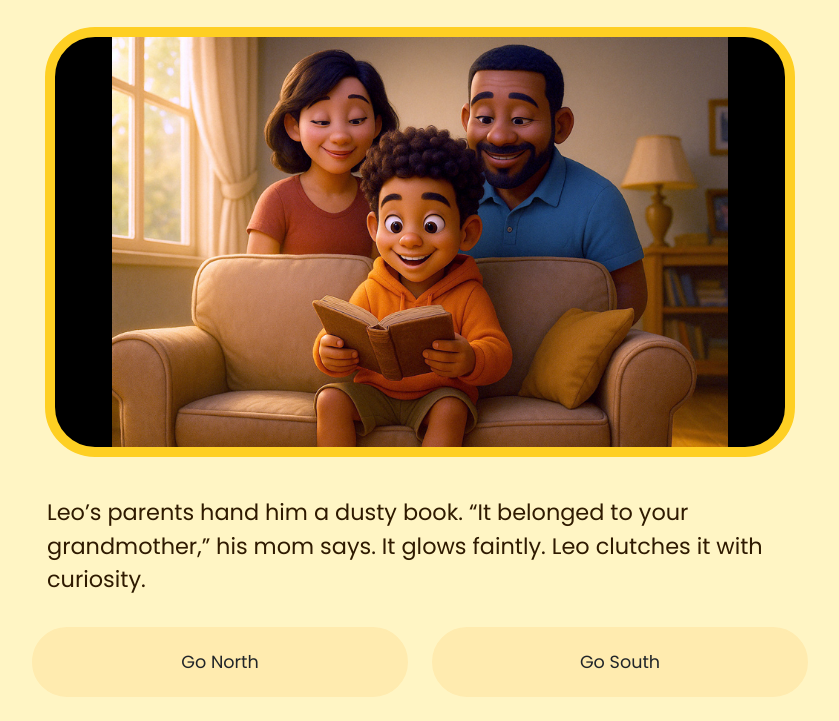
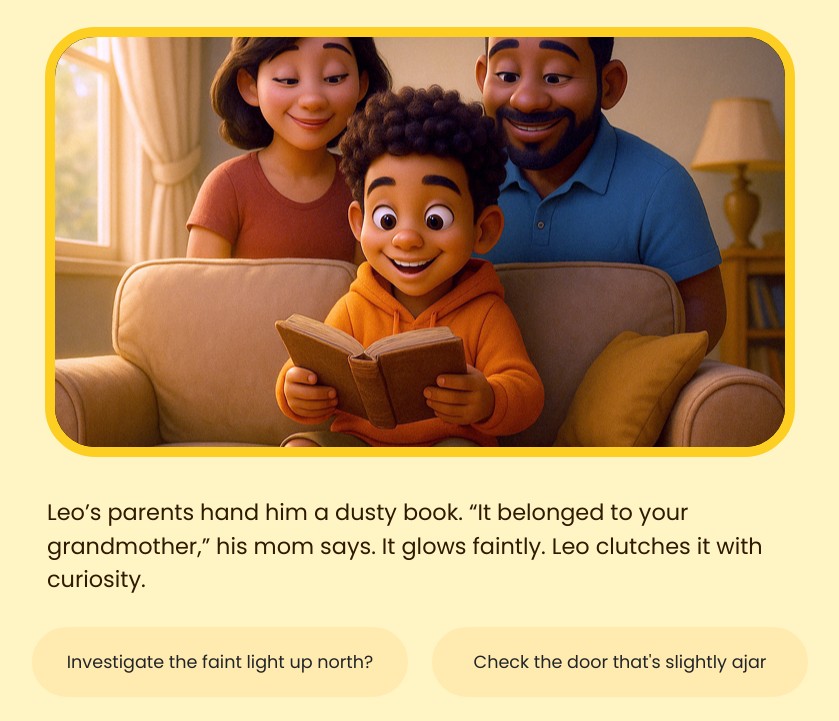
Before and after one commit to jtraveler/project-2, a plain HTML site: page index.html in a window 1280 px wide. Shown: the part 231-952 px from the top of the page, without its empty margins (220-1059 px from the left). Drawn offline with nearby package versions, Linux system fonts and the light colour scheme.

Commit message:
updated the JS to allow the buttons to display their pertaining text

```diff
--- a/assets/css/style.css
+++ b/assets/css/style.css
@@ -41,11 +41,19 @@ h1 {
   margin-bottom: 20px;
   border: 10px solid #fecf23;
   background-color: black;
+  position: relative; /* Add this */
 }
 
 #room-media img {
-  max-width: 100%;
-  height: 100%;
+  position: absolute;
+  top: 50%;
+  left: 50%;
+  transform: translate(-50%, -50%);
+  min-width: 100%;
+  min-height: 100%;
+  width: auto;
+  height: auto;
+  max-width: none;
   opacity: 1;
   transition: opacity 0.5s ease-in-out;
 }
@@ -69,6 +77,7 @@ h1 {
   padding: 15px;
   border-radius: 5px;
   height: fit-content;
+  min-height: 130px;
 }
 
 #direction {
--- a/assets/js/script.js
+++ b/assets/js/script.js
@@ -20,6 +20,12 @@ const rooms = [
         south: 2,
         east: -1,
         west: -1,
+        buttonText: {
+          north: "Investigate the faint light up north?",
+          south: "Check the door that's slightly ajar",
+          east: "Peek into the adjacent cell",
+          west: "Examine your own cell more carefully"
+        },
         media: {
           type: "image",
           src: "assets/images/story-route-0.jpg",
@@ -35,6 +41,12 @@ const rooms = [
         south: 4,
         east: 5,
         west: 6,
+        buttonText: {
+          north: "Investigate the faint light up north?",
+          south: "Check the door that's slightly ajar",
+          east: "Peek into the adjacent cell",
+          west: "Examine your own cell more carefully"
+        },
         media: {
           type: "image",
           src: "assets/images/story-route-1.jpg",
@@ -50,6 +62,12 @@ const rooms = [
         south: 6,
         east: -1,
         west: -1,
+        buttonText: {
+          north: "Investigate the faint light up north?",
+          south: "Check the door that's slightly ajar",
+          east: "Peek into the adjacent cell",
+          west: "Examine your own cell more carefully"
+        },
         media: {
           type: "image",
           src: "assets/images/story-route-2.jpg",
@@ -65,6 +83,12 @@ const rooms = [
       south: 8,
       east: 6,
       west: 15,
+      buttonText: {
+        north: "Investigate the faint light up north?",
+        south: "Check the door that's slightly ajar",
+        east: "Peek into the adjacent cell",
+        west: "Examine your own cell more carefully"
+      },
       media: {
         type: "image",
         src: "assets/images/test.jpg",
@@ -80,6 +104,12 @@ const rooms = [
       south: 5,
       east: 6,
       west: 15,
+      buttonText: {
+        north: "Investigate the faint light up north?",
+        south: "Check the door that's slightly ajar",
+        east: "Peek into the adjacent cell",
+        west: "Examine your own cell more carefully"
+      },
       media: {
         type: "image",
         src: "assets/images/test.jpg",
@@ -95,6 +125,12 @@ const rooms = [
       south: 9,
       east: 6,
       west: 15,
+      buttonText: {
+        north: "Investigate the faint light up north?",
+        south: "Check the door that's slightly ajar",
+        east: "Peek into the adjacent cell",
+        west: "Examine your own cell more carefully"
+      },
       media: {
         type: "image",
         src: "assets/images/test.jpg",
@@ -112,6 +148,12 @@ const rooms = [
       south: 8,
       east: 6,
       west: 15,
+      buttonText: {
+        north: "Investigate the faint light up north?",
+        south: "Check the door that's slightly ajar",
+        east: "Peek into the adjacent cell",
+        west: "Examine your own cell more carefully"
+      },
       media: {
         type: "image",
         src: "assets/images/test.jpg",
@@ -122,12 +164,17 @@ const rooms = [
     {
       id: 7, // Unique ID for this room
       name: "Name of this snippt is...", // Name of the room
-      description: `Leo reaches a glowing tree. His grandmother stands beside it with Oona, a silver owl with amber eyes.
-“You’ve made it,” she smiles.`,
+      description: `Leo reaches a glowing tree. His grandmother stands beside it with Oona, a silver owl with amber eyes.“You’ve made it,” she smiles.`,
       north: 9,
       south: 10,
       east: 11,
       west: 15,
+      buttonText: {
+        north: "Investigate the faint light up north?",
+        south: "Check the door that's slightly ajar",
+        east: "Peek into the adjacent cell",
+        west: "Examine your own cell more carefully"
+      },
       media: {
         type: "image",
         src: "assets/images/test.jpg",
@@ -143,6 +190,12 @@ const rooms = [
       south: 13,
       east: 6,
       west: 15,
+      buttonText: {
+        north: "Investigate the faint light up north?",
+        south: "Check the door that's slightly ajar",
+        east: "Peek into the adjacent cell",
+        west: "Examine your own cell more carefully"
+      },
       media: {
         type: "image",
         src: "assets/images/test.jpg",
@@ -158,6 +211,12 @@ const rooms = [
       south: 11,
       east: 13,
       west: 15,
+      buttonText: {
+        north: "Investigate the faint light up north?",
+        south: "Check the door that's slightly ajar",
+        east: "Peek into the adjacent cell",
+        west: "Examine your own cell more carefully"
+      },
       media: {
         type: "image",
         src: "assets/images/test.jpg",
@@ -175,6 +234,12 @@ const rooms = [
       south: 11,
       east: 13,
       west: 15,
+      buttonText: {
+        north: "Investigate the faint light up north?",
+        south: "Check the door that's slightly ajar",
+        east: "Peek into the adjacent cell",
+        west: "Examine your own cell more carefully"
+      },
       media: {
         type: "image",
         src: "assets/images/test.jpg",
@@ -190,6 +255,12 @@ const rooms = [
       south: 12,
       east: 13,
       west: 15,
+      buttonText: {
+        north: "Investigate the faint light up north?",
+        south: "Check the door that's slightly ajar",
+        east: "Peek into the adjacent cell",
+        west: "Examine your own cell more carefully"
+      },
       media: {
         type: "image",
         src: "assets/images/test.jpg",
@@ -205,6 +276,12 @@ const rooms = [
       south: 14,
       east: 15,
       west: 15,
+      buttonText: {
+        north: "Investigate the faint light up north?",
+        south: "Check the door that's slightly ajar",
+        east: "Peek into the adjacent cell",
+        west: "Examine your own cell more carefully"
+      },
       media: {
         type: "image",
         src: "assets/images/test.jpg",
@@ -220,6 +297,12 @@ const rooms = [
       south: 12,
       east: 7,
       west: 15,
+      buttonText: {
+        north: "Investigate the faint light up north?",
+        south: "Check the door that's slightly ajar",
+        east: "Peek into the adjacent cell",
+        west: "Examine your own cell more carefully"
+      },
       media: {
         type: "image",
         src: "assets/images/test.jpg",
@@ -235,6 +318,12 @@ const rooms = [
       south: 9,
       east: 12,
       west: 15,
+      buttonText: {
+        north: "Investigate the faint light up north?",
+        south: "Check the door that's slightly ajar",
+        east: "Peek into the adjacent cell",
+        west: "Examine your own cell more carefully"
+      },
       media: {
         type: "image",
         src: "assets/images/test.jpg",
@@ -246,10 +335,13 @@ const rooms = [
       id: 15, // Unique ID for this room
       name: "Name of this snippt is...", // Name of the room
       description: `Leo finds himself back on the couch. The book rests in his lap. He’s home. But the glow hasn’t gone. His eyes sparkle...the story continues.`,
-      north: -1,
+      north: 0,
       south: -1,
       east: -1,
       west: -1,
+      buttonText: {
+        north: "The End. Would you like to start over?"
+      },
       media: {
         type: "image",
         src: "assets/images/test.jpg",
@@ -300,53 +392,65 @@ function handleExits(currentRoom) {
     // NORTH direction
     if (rooms[currentRoom].north != -1) {
         // There is an exit to the north
-        north.style.display = "block"; // Make button visible
+        north_shell.style.display = "block"; // Make button visible
         north.innerText = "Go North"; // Set button text
         console.log("North button text:", north.textContent)
+
+        // Update the north button with the custom text
+        north.innerText = rooms[currentRoom].buttonText.north;
 
         // When clicked, move to the room in that direction
         north.addEventListener('click', () => move(rooms[currentRoom].north));
     } else {
-        north.style.display = "none";
+        north_shell.style.display = "none";
     }
 
     // SOUTH direction
     if (rooms[currentRoom].south != -1) {
         // There is an exit to the south
-        south.style.display = "block"; // Make button visible
+        south_shell.style.display = "block"; // Make button visible
         south.innerText = "Go South"; // Set button text
         console.log("South button text:", south.textContent)
+
+        // Update the south button with the custom text
+        south.innerText = rooms[currentRoom].buttonText.south;
 
         // When clicked, move to the room in that direction
         south.addEventListener('click', () => move(rooms[currentRoom].south));
     } else {
-        south.style.display = "none";
+        south_shell.style.display = "none";
     }
 
     // EAST Direction
     if (rooms[currentRoom].east != -1) {
       // There is an exit to the east
-      east.style.display = "block"; // Make button visible
+      east_shell.style.display = "block"; // Make button visible
       east.innerText = "Go East"; // Set button text
       console.log("East button text:", east.textContent)
+
+      // Update the east button with the custom text
+      east.innerText = rooms[currentRoom].buttonText.east;
 
       // When clicked, move to the room in that direction
       east.addEventListener('click', () => move(rooms[currentRoom].east));
     } else {
-        east.style.display = "none";
+        east_shell.style.display = "none";
     }
 
     // WEST Direction
     if (rooms[currentRoom].west != -1) {
         // There is an exit to the west
-        west.style.display = "block"; // Make button visible
+        west_shell.style.display = "block"; // Make button visible
         west.innerText = "Go West"; // Set button text
         console.log("West button text:", north.textContent)
+
+        // Update the east button with the custom text
+        east.innerText = rooms[currentRoom].buttonText.east;
 
         // When clicked, move to the room in that direction
         west.addEventListener('click', () => move(rooms[currentRoom].west));
     } else {
-        west.style.display = "none";
+        west_shell.style.display = "none";
     }
 
 
--- a/index.html
+++ b/index.html
@@ -41,22 +41,22 @@
 
         <div id="direction" class="row justify-content-center">
           <!-- North direction -->
-          <div class="col-md-6 col-lg-6 direction-container">
+          <div class="col-md-6 col-lg-6 direction-container" id="north_shell">
             <button id="north" class="btn direction-button"></button>
           </div>
 
-          <!-- West direction -->
-          <div class="col-md-6 col-lg-6 direction-container">
+          <!-- South direction -->
+          <div class="col-md-6 col-lg-6 direction-container" id="south_shell">
             <button id="south" class="btn direction-button"></button>
           </div>
 
           <!-- East direction -->
-          <div class="col-md-6 col-lg-6 direction-container">
+          <div class="col-md-6 col-lg-6 direction-container" id="east_shell">
             <button id="east" class="btn direction-button"></button>
           </div>
 
-          <!-- South direction -->
-          <div class="col-md-6 col-lg-6 direction-container">
+          <!-- West direction -->
+          <div class="col-md-6 col-lg-6 direction-container" id="west_shell">
             <button id="west" class="btn direction-button"></button>
           </div>
         </div>
```
